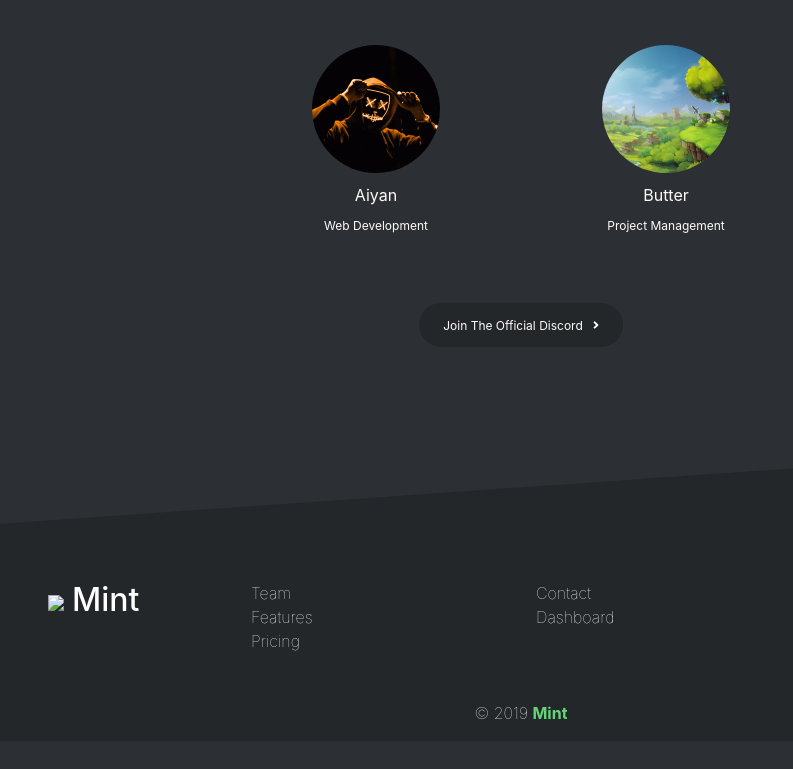
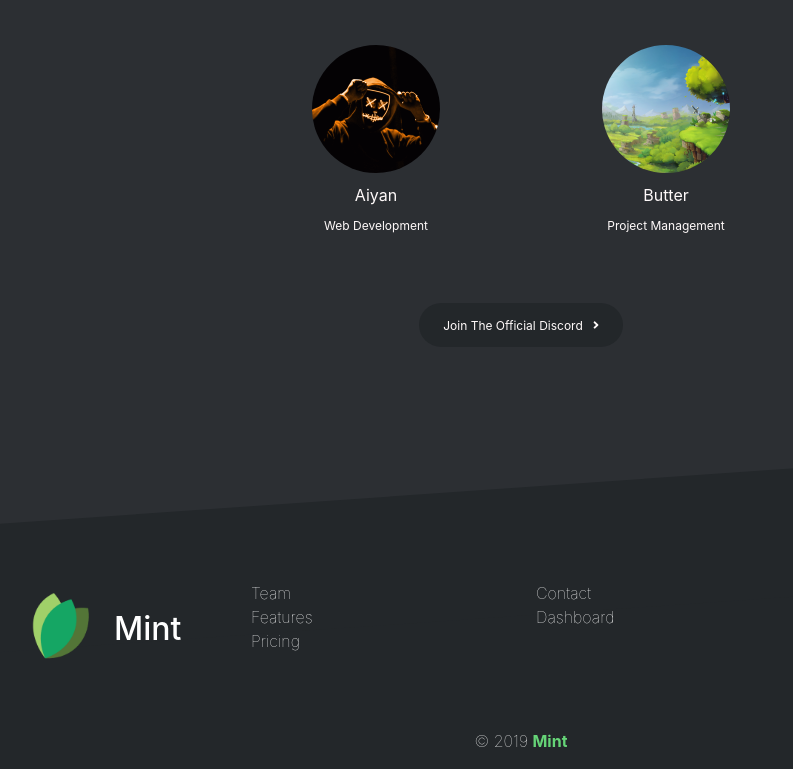
Before and after one commit to ChickenBone/DHW-Evergreen, a plain HTML site: page Website/evergreen/index.html in a window 1280 px wide. Shown: the part 2923-3692 px from the top of the page, without its empty margins (119-912 px from the left). Before the commit the page ends 3664 px from the top, so only its background shows below. Drawn offline with nearby package versions, Linux system fonts and the light colour scheme; files whose address does not match are found by name.

```diff
--- a/Website/evergreen/index.html
+++ b/Website/evergreen/index.html
@@ -287,7 +287,7 @@
                 <div class="row">
                     <div class="col col-sm  text-center">
                         <h2 class="pb-2 pt-5">
-                            <img src="logoV1.png" width="100px"> Mint
+                            <img src="/logoV1.png" width="100px"> Mint
                         </h2>
                     </div>
                     <hr class="clearfix w-100 d-md-none">
```
